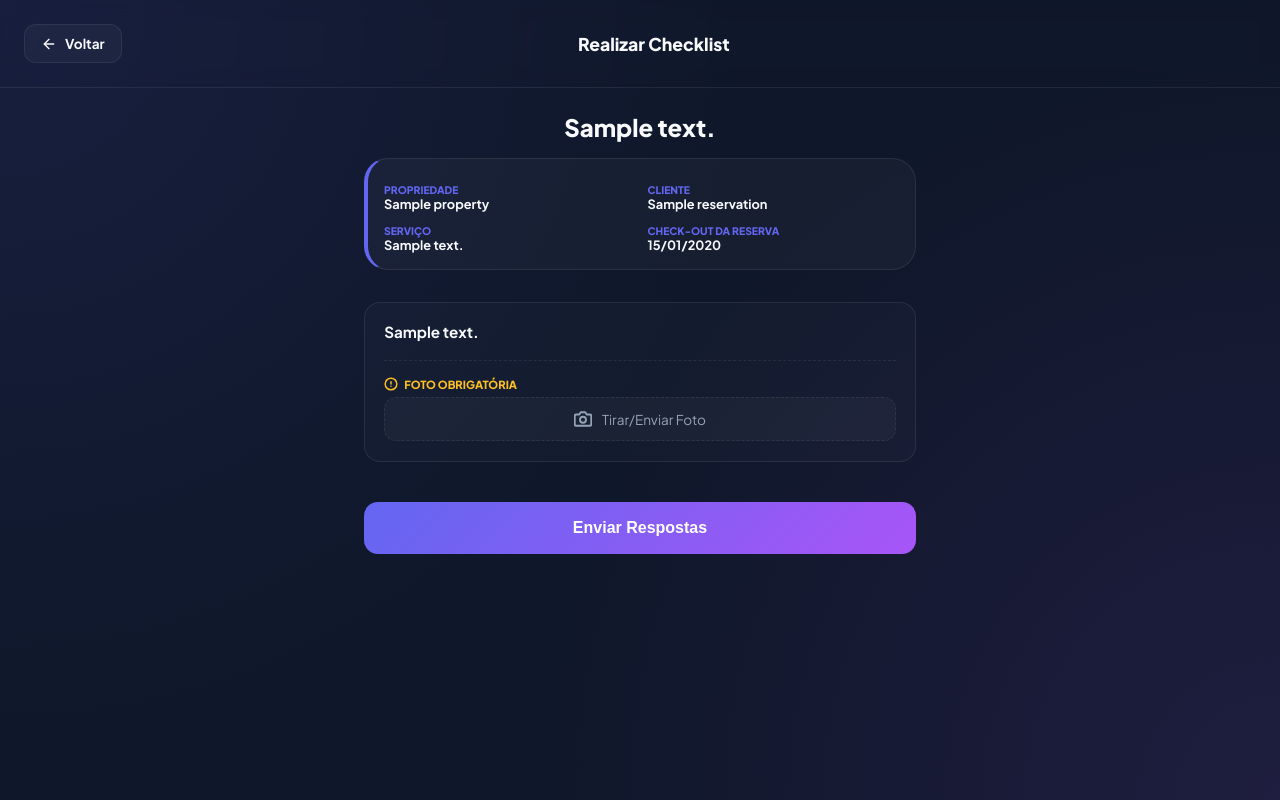
After one commit to weiderpr/vBook, a Django app: template properties/templates/properties/service_provider_checklist.html in a window 1280 px wide. The commit adds this page. Run offline with Django 5.2, Linux system fonts and the light colour scheme; the template is opened without the code that fills it: most values are stand-ins (such as "Sample title", 1, 10 or a date in 2020).

Commit message:
14/06/26 18hs

```diff
--- a/properties/forms.py
+++ b/properties/forms.py
@@ -322,10 +322,11 @@ class PropertyChecklistForm(forms.ModelForm):
 class PropertyChecklistItemForm(forms.ModelForm):
     class Meta:
         model = PropertyChecklistItem
-        fields = ['description', 'default_quantity', 'default_status', 'evaluation_type']
+        fields = ['description', 'default_quantity', 'default_status', 'evaluation_type', 'photo_required']
         widgets = {
             'description': forms.TextInput(attrs={'placeholder': _("Ex: Toalhas de Banho"), 'class': 'form-control'}),
             'default_quantity': forms.NumberInput(attrs={'min': 0, 'class': 'form-control'}),
             'default_status': forms.Select(attrs={'class': 'form-select'}),
             'evaluation_type': forms.Select(attrs={'class': 'form-select'}),
+            'photo_required': forms.CheckboxInput(attrs={'class': 'form-check-input', 'style': 'width: 20px !important; height: 20px !important; flex-shrink: 0; cursor: pointer;'}),
         }
--- /dev/null
+++ b/properties/templates/properties/service_provider_checklist.html
@@ -0,0 +1,342 @@
+{% load i18n %}
+<!DOCTYPE html>
+<html lang="pt-br">
+<head>
+    <meta charset="UTF-8">
+    <meta name="viewport" content="width=device-width, initial-scale=1.0, maximum-scale=1.0, user-scalable=no">
+    <title>{% trans "Checklist" %} - {{ provider.name }}</title>
+    <link href="https://fonts.googleapis.com/css2?family=Plus+Jakarta+Sans:wght@400;600;700;800&display=swap" rel="stylesheet">
+    <style>
+        :root {
+            --primary: #6366f1;
+            --bg: #0f172a;
+            --text: #f8fafc;
+            --text-muted: #94a3b8;
+            --glass-border: rgba(255, 255, 255, 0.08);
+            --card-bg: rgba(255, 255, 255, 0.03);
+            --menu-bg: #111827;
+            --form-bg: #1e293b;
+            --success: #10b981;
+            --warning: #f59e0b;
+            --danger: #ef4444;
+        }
+
+        body.light-mode {
+            --bg: #f1f5f9;
+            --text: #0f172a;
+            --text-muted: #64748b;
+            --glass-border: rgba(0, 0, 0, 0.1);
+            --card-bg: #ffffff;
+            --menu-bg: #ffffff;
+            --form-bg: #f8fafc;
+        }
+
+        * { margin: 0; padding: 0; box-sizing: border-box; -webkit-tap-highlight-color: transparent; }
+
+        body {
+            font-family: 'Plus Jakarta Sans', sans-serif;
+            background-color: var(--bg);
+            color: var(--text);
+            min-height: 100vh;
+            overflow-x: hidden;
+            background-image:
+                radial-gradient(circle at 0% 0%, rgba(99, 102, 241, 0.1) 0%, transparent 50%),
+                radial-gradient(circle at 100% 100%, rgba(168, 85, 247, 0.1) 0%, transparent 50%);
+        }
+
+        header {
+            padding: 1.5rem;
+            display: flex;
+            align-items: center;
+            justify-content: space-between;
+            position: sticky;
+            top: 0;
+            z-index: 100;
+            backdrop-filter: blur(10px);
+            border-bottom: 1px solid var(--glass-border);
+        }
+
+        .back-btn {
+            background: var(--card-bg);
+            border: 1px solid var(--glass-border);
+            padding: 10px 16px;
+            border-radius: 12px;
+            color: var(--text);
+            cursor: pointer;
+            font-weight: 700;
+            display: flex;
+            align-items: center;
+            gap: 8px;
+            text-decoration: none;
+            font-size: 0.85rem;
+            transition: 0.2s;
+        }
+
+        .back-btn:hover {
+            background: rgba(255, 255, 255, 0.08);
+        }
+
+        .content { padding: 1.5rem; max-width: 600px; margin: 0 auto; }
+
+        .form-card {
+            background: var(--card-bg);
+            border: 1px solid var(--glass-border);
+            border-radius: 24px;
+            padding: 1.5rem;
+            margin-bottom: 1.5rem;
+        }
+
+        .title-section {
+            text-align: center;
+            margin-bottom: 2rem;
+        }
+
+        h1 { font-size: 1.5rem; font-weight: 800; margin-bottom: 0.5rem; }
+
+        .item-card {
+            background: rgba(255, 255, 255, 0.02);
+            border: 1px solid var(--glass-border);
+            border-radius: 16px;
+            padding: 1.2rem;
+            margin-bottom: 1rem;
+        }
+
+        .item-title {
+            font-size: 0.95rem;
+            font-weight: 700;
+            margin-bottom: 0.8rem;
+            color: var(--text);
+        }
+
+        .form-label {
+            display: block; font-size: 0.7rem; font-weight: 800;
+            color: var(--text-muted); text-transform: uppercase;
+            margin-bottom: 6px;
+        }
+
+        .form-control {
+            width: 100%; height: 48px;
+            background: rgba(255, 255, 255, 0.05);
+            border: 1px solid var(--glass-border);
+            border-radius: 12px;
+            padding: 0 1rem;
+            color: var(--text);
+            font-size: 0.95rem;
+            font-family: inherit;
+        }
+
+        /* Segmented / Option Buttons for Quality */
+        .quality-options {
+            display: grid;
+            grid-template-columns: 1fr 1fr 1fr;
+            gap: 10px;
+            margin-top: 6px;
+        }
+
+        .quality-option {
+            cursor: pointer;
+            position: relative;
+        }
+
+        .quality-option input {
+            display: none;
+        }
+
+        .quality-card {
+            border: 1px solid var(--glass-border);
+            padding: 10px;
+            border-radius: 12px;
+            text-align: center;
+            color: var(--text-muted);
+            font-weight: 700;
+            font-size: 0.8rem;
+            transition: 0.2s ease;
+            background: var(--card-bg);
+        }
+
+        /* Hover styles */
+        .quality-option:hover .quality-card {
+            border-color: rgba(255, 255, 255, 0.15);
+        }
+
+        /* Selected styles based on value */
+        .quality-option input[value="good"]:checked + .quality-card {
+            border-color: var(--success);
+            background: rgba(16, 185, 129, 0.15);
+            color: #34d399;
+        }
+
+        .quality-option input[value="regular"]:checked + .quality-card {
+            border-color: var(--warning);
+            background: rgba(245, 158, 11, 0.15);
+            color: #fbbf24;
+        }
+
+        .quality-option input[value="bad"]:checked + .quality-card {
+            border-color: var(--danger);
+            background: rgba(239, 68, 68, 0.15);
+            color: #f87171;
+        }
+
+        .btn-submit {
+            width: 100%; height: 52px;
+            background: linear-gradient(135deg, var(--primary), #a855f7);
+            border: none; border-radius: 14px;
+            color: white; font-weight: 700; font-size: 1rem;
+            margin-top: 1.5rem; cursor: pointer;
+            transition: 0.3s;
+        }
+
+        .btn-submit:hover {
+            transform: translateY(-2px);
+            box-shadow: 0 4px 12px rgba(99, 102, 241, 0.3);
+        }
+
+        .info-grid {
+            display: grid;
+            grid-template-columns: 1fr 1fr;
+            gap: 12px;
+            font-size: 0.8rem;
+            color: var(--text-muted);
+            margin-top: 0.5rem;
+        }
+
+        .info-label {
+            font-size: 0.65rem;
+            text-transform: uppercase;
+            font-weight: 800;
+            color: var(--primary);
+        }
+    </style>
+</head>
+<body class="{% if provider.theme == 'light' %}light-mode{% endif %}">
+    <header>
+        <a href="{% url 'properties:provider_public' token=provider.access_token %}#agenda" class="back-btn">
+            <svg xmlns="http://www.w3.org/2000/svg" width="16" height="16" viewBox="0 0 24 24" fill="none" stroke="currentColor" stroke-width="2" stroke-linecap="round" stroke-linejoin="round"><line x1="19" y1="12" x2="5" y2="12"/><polyline points="12 19 5 12 12 5"/></svg>
+            {% trans "Voltar" %}
+        </a>
+        <div style="font-weight: 800; font-size: 1.1rem;">{% trans "Realizar Checklist" %}</div>
+        <div style="width: 70px;"></div>
+    </header>
+
+    <div class="content">
+        <div class="title-section">
+            <h1>{{ checklist.description }}</h1>
+            <div class="form-card" style="text-align: left; padding: 1rem; margin-top: 1rem; border-left: 4px solid var(--primary);">
+                <div class="info-grid">
+                    <div>
+                        <div class="info-label">{% trans "Propriedade" %}</div>
+                        <div style="font-weight: 700; color: var(--text);">{{ cost.reservation.property.name }}</div>
+                    </div>
+                    <div>
+                        <div class="info-label">{% trans "Cliente" %}</div>
+                        <div style="font-weight: 700; color: var(--text);">{{ cost.reservation.client_name }}</div>
+                    </div>
+                    <div>
+                        <div class="info-label">{% trans "Serviço" %}</div>
+                        <div style="font-weight: 700; color: var(--text);">{{ cost.description }}</div>
+                    </div>
+                    <div>
+                        <div class="info-label">{% trans "Check-out da Reserva" %}</div>
+                        <div style="font-weight: 700; color: var(--text);">{{ cost.reservation.end_date|date:"d/m/Y" }}</div>
+                    </div>
+                </div>
+            </div>
+        </div>
+
+        <form method="post" enctype="multipart/form-data">
+            {% csrf_token %}
+            {% for item in items %}
+                <div class="item-card">
+                    <div class="item-title">{{ item.description }}</div>
+
+                    {% if item.evaluation_type == 'quantity' or item.evaluation_type == 'both' %}
+                        <div style="margin-bottom: 1rem;">
+                            <label class="form-label" for="quantity_{{ item.id }}">{% trans "Quantidade encontrada" %}</label>
+                            <input type="number" id="quantity_{{ item.id }}" name="quantity_{{ item.id }}" class="form-control" inputmode="numeric" pattern="[0-9]*" min="0" required>
+                        </div>
+                    {% endif %}
+
+                    {% if item.evaluation_type == 'quality' or item.evaluation_type == 'both' %}
+                        <div>
+                            <label class="form-label">{% trans "Estado / Qualidade" %}</label>
+                            <div class="quality-options">
+                                <label class="quality-option">
+                                    <input type="radio" name="quality_{{ item.id }}" value="good" {% if item.default_status == 'good' %}checked{% endif %} required>
+                                    <div class="quality-card">{% trans "Bom" %}</div>
+                                </label>
+                                <label class="quality-option">
+                                    <input type="radio" name="quality_{{ item.id }}" value="regular" {% if item.default_status == 'regular' %}checked{% endif %} required>
+                                    <div class="quality-card">{% trans "Regular" %}</div>
+                                </label>
+                                <label class="quality-option">
+                                    <input type="radio" name="quality_{{ item.id }}" value="bad" {% if item.default_status == 'bad' %}checked{% endif %} required>
+                                    <div class="quality-card">{% trans "Ruim" %}</div>
+                                </label>
+                            </div>
+                        </div>
+                    {% endif %}
+
+                    {% if item.photo_required %}
+                        <div style="margin-top: 1.2rem; border-top: 1px dashed var(--glass-border); padding-top: 1rem;">
+                            <span class="form-label" style="display: flex; align-items: center; gap: 6px; color: #fbbf24;">
+                                <svg xmlns="http://www.w3.org/2000/svg" width="14" height="14" viewBox="0 0 24 24" fill="none" stroke="currentColor" stroke-width="2.5" stroke-linecap="round" stroke-linejoin="round" style="stroke: #fbbf24;"><circle cx="12" cy="12" r="10"/><line x1="12" x2="12" y1="8" y2="12"/><line x1="12" x2="12.01" y1="16" y2="16"/></svg>
+                                {% trans "Foto obrigatória" %}
+                            </span>
+                            <label for="photo_{{ item.id }}" class="photo-upload-label" id="photo_label_{{ item.id }}" style="margin-top: 6px; display: flex; align-items: center; justify-content: center; gap: 10px; background: rgba(255,255,255,0.03); padding: 12px; border-radius: 12px; border: 1px dashed var(--glass-border); cursor: pointer; color: var(--text-muted); font-size: 0.85rem; transition: 0.2s;">
+                                <svg xmlns="http://www.w3.org/2000/svg" width="18" height="18" viewBox="0 0 24 24" fill="none" stroke="currentColor" stroke-width="2.5" stroke-linecap="round" stroke-linejoin="round"><path d="M23 19a2 2 0 0 1-2 2H3a2 2 0 0 1-2-2V8a2 2 0 0 1 2-2h4l2-3h6l2 3h4a2 2 0 0 1 2 2z"/><circle cx="12" cy="13" r="4"/></svg>
+                                <span id="photo_text_{{ item.id }}">{% trans "Tirar/Enviar Foto" %}</span>
+                            </label>
+                            <input type="file" name="photo_{{ item.id }}" id="photo_{{ item.id }}" accept="image/*" style="display: none;" required onchange="handlePhotoChange(this, '{{ item.id }}')">
+
+                            <!-- Preview Image -->
+                            <div id="photo_preview_container_{{ item.id }}" style="display: none; margin-top: 10px; position: relative; width: 80px; height: 80px; border-radius: 12px; overflow: hidden; border: 2px solid var(--primary);">
+                                <img id="photo_preview_{{ item.id }}" src="#" style="width: 100%; height: 100%; object-fit: cover;">
+                                <button type="button" onclick="removePhoto('{{ item.id }}')" style="position: absolute; top: 4px; right: 4px; background: rgba(0,0,0,0.6); border: none; border-radius: 50%; width: 20px; height: 20px; color: white; cursor: pointer; display: flex; align-items: center; justify-content: center; font-size: 10px; font-weight: bold;">✕</button>
+                            </div>
+                        </div>
+                    {% endif %}
+                </div>
+            {% endfor %}
+
+            <button type="submit" class="btn-submit">{% trans "Enviar Respostas" %}</button>
+        </form>
+    </div>
+
+    <script>
+        function handlePhotoChange(input, itemId) {
+            if (input.files && input.files[0]) {
+                const reader = new FileReader();
+                reader.onload = function(e) {
+                    const preview = document.getElementById('photo_preview_' + itemId);
+                    const container = document.getElementById('photo_preview_container_' + itemId);
+                    const label = document.getElementById('photo_label_' + itemId);
+                    const text = document.getElementById('photo_text_' + itemId);
+
+                    preview.src = e.target.result;
+                    container.style.display = 'block';
+                    label.style.borderColor = 'var(--primary)';
+                    label.style.background = 'rgba(99, 102, 241, 0.05)';
+                    text.innerText = "{% trans 'Alterar Foto' %}";
+                }
+                reader.readAsDataURL(input.files[0]);
+            }
+        }
+
+        function removePhoto(itemId) {
+            const input = document.getElementById('photo_' + itemId);
+            const preview = document.getElementById('photo_preview_' + itemId);
+            const container = document.getElementById('photo_preview_container_' + itemId);
+            const label = document.getElementById('photo_label_' + itemId);
+            const text = document.getElementById('photo_text_' + itemId);
+
+            input.value = "";
+            preview.src = "#";
+            container.style.display = 'none';
+            label.style.borderColor = 'var(--glass-border)';
+            label.style.background = 'rgba(255,255,255,0.03)';
+            text.innerText = "{% trans 'Tirar/Enviar Foto' %}";
+        }
+    </script>
+</body>
+</html>
--- a/properties/urls.py
+++ b/properties/urls.py
@@ -49,6 +49,7 @@ urlpatterns = [
     path('acesso-prestador/<uuid:token>/', views.ServiceProviderPublicView.as_view(), name='provider_public'),
     path('acesso-prestador/<uuid:token>/concluir/<int:cost_id>/', views.ServiceProviderCompleteServiceView.as_view(), name='provider_complete_service'),
     path('acesso-prestador/<uuid:token>/cancelar-conclusao/<int:cost_id>/', views.ServiceProviderCancelCompletionView.as_view(), name='provider_cancel_completion'),
+    path('acesso-prestador/<uuid:token>/checklist/<int:cost_id>/', views.ServiceProviderChecklistView.as_view(), name='provider_checklist'),
     path('calendarios/', GlobalReservationCalendarView.as_view(), name='global_calendar'),
     path('relatorios/', views.GlobalReportsView.as_view(), name='global_reports'),
 ]
```
Also changed, not shown: properties/models.py (+72 -0 lines), properties/templates/properties/property_checklist_form.html (+16 -0 lines), properties/templates/properties/property_checklist_item_form.html (+8 -0 lines), properties/templates/properties/service_provider_public.html (+25 -4 lines), properties/views.py (+77 -0 lines), reservations/models.py (+7 -0 lines), properties/migrations/0032_propertychecklistresponse_and_more.py (added), properties/migrations/0033_propertychecklistitem_photo_required_and_more.py (added), 1 other file.
